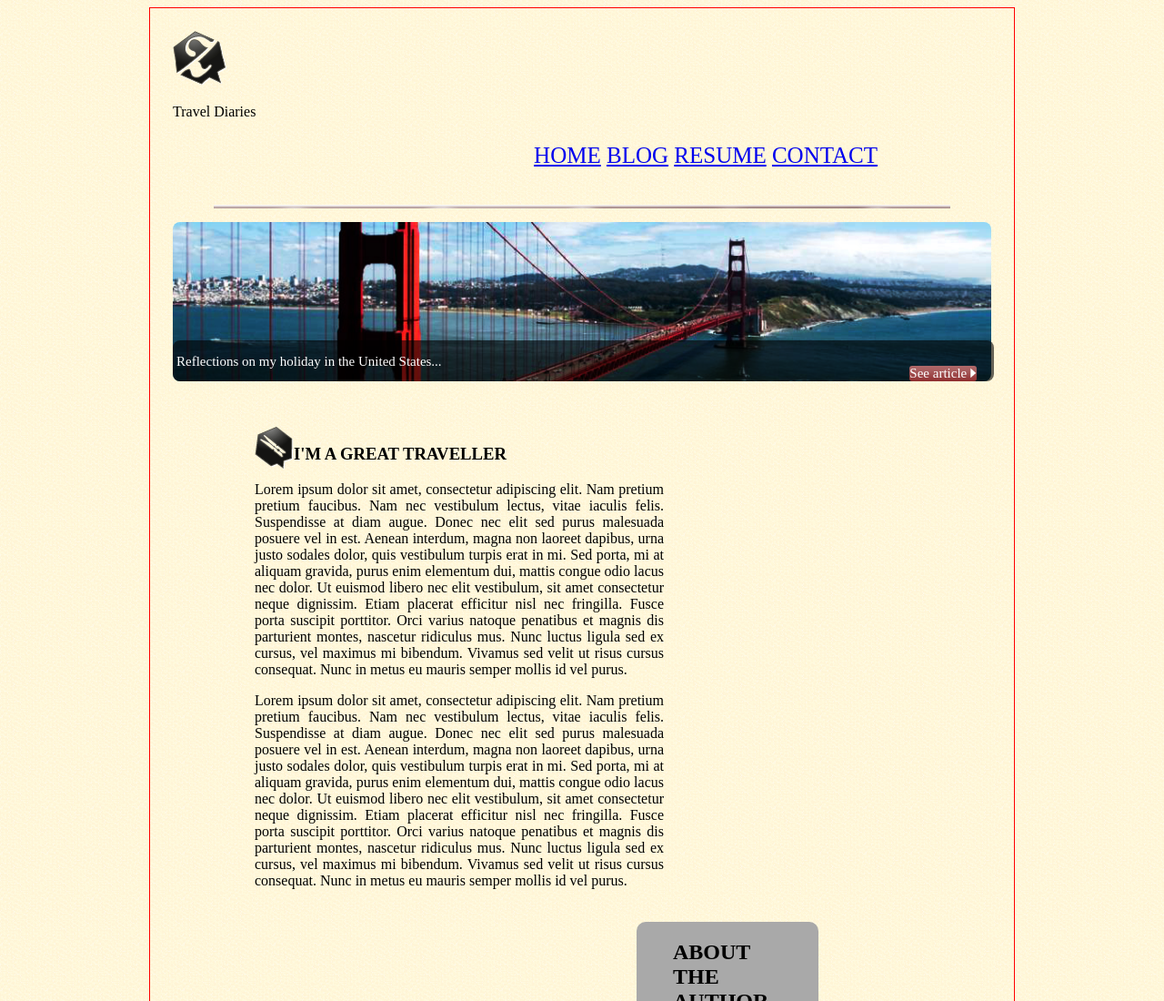
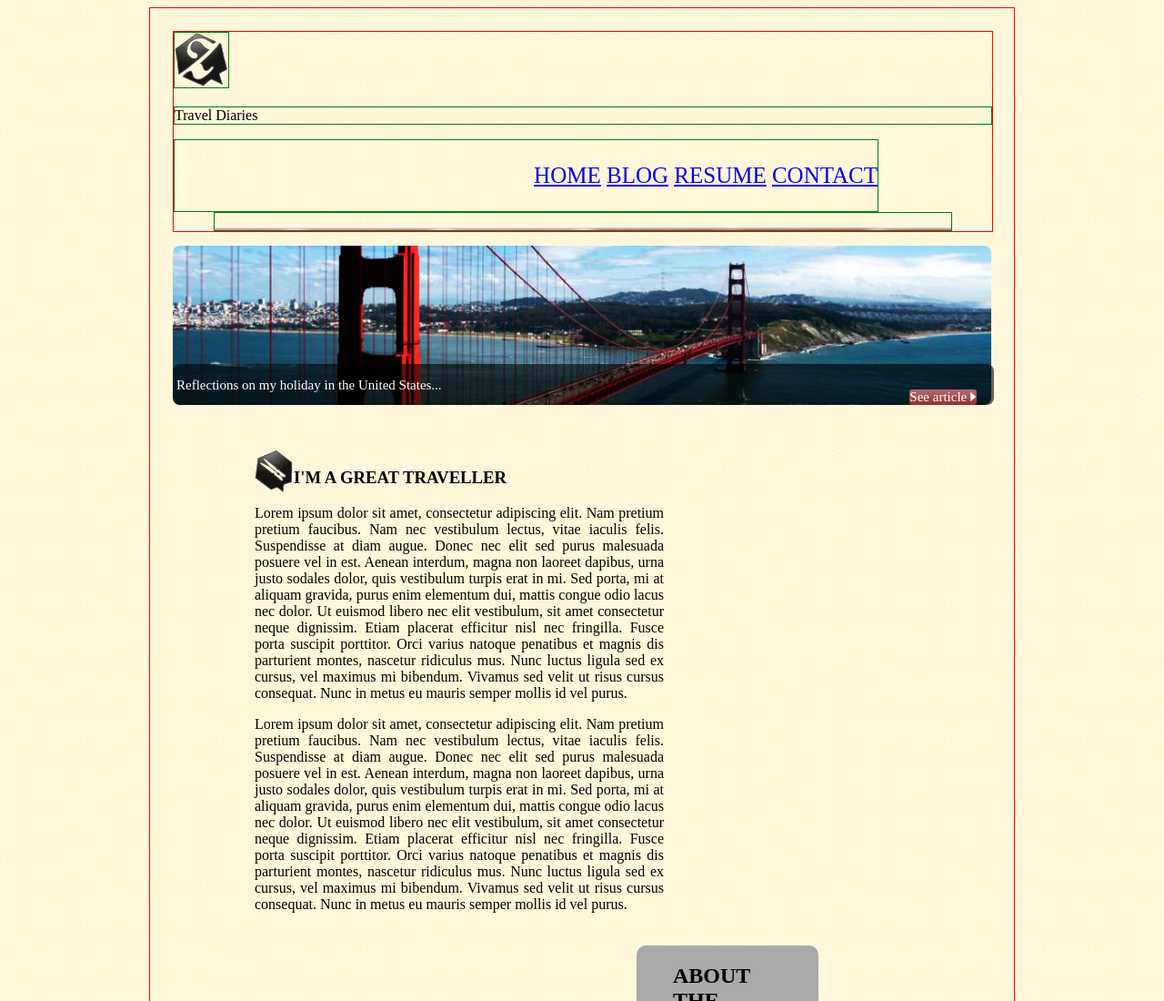
Before and after one commit to siniestr0/san-francisco, a plain HTML site: page index.html in a window 1280 px wide. Shown: the top 1100 px of the page at 91% size. Drawn offline with Linux system fonts and the light colour scheme.

Commit message:
actualizaciones csss yolanda

```diff
--- a/style.css
+++ b/style.css
@@ -14,7 +14,32 @@ padding: 2%; /* yo no tenia padding*/
 border: solid 1px red; /* a mi no me iba el border ahora si que va*/
 
 }
+/* con los cambios del body, ahora si que estan en un cuadro definido
+Hay que elegir los selectores correctos, sin necesidad de poner DIV, con
+el selector #xxxx   podemos ir definiendo configuraciones distintas
+para cada elemento en particular.*/
 
+/*estas partes del menu son de yolanda
+Hemos enmarcado todas las partes del menu por separado ( entiendo que es
+para poder ver y configurar cada una de ellas de forma individual y ver
+como se compartan ) */
+#menu {
+    border: solid 1px red;
+    width: 100%;
+}
+
+#menu img {
+    border: solid 1px green;
+
+}
+
+#menu p {
+    border: solid 1px green;
+}
+
+#menu nav {
+    border: solid 1px green;
+}
 
 article {
 text-align: justify;
```
